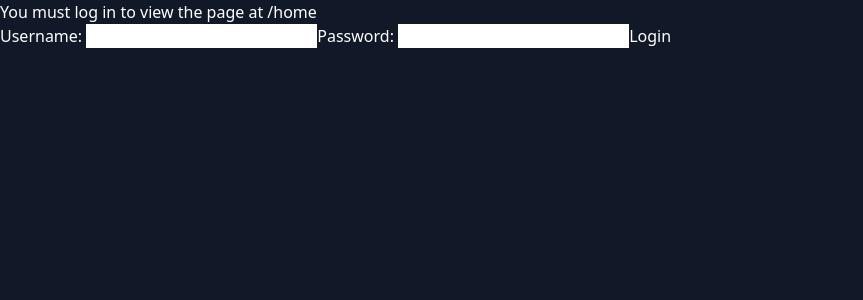
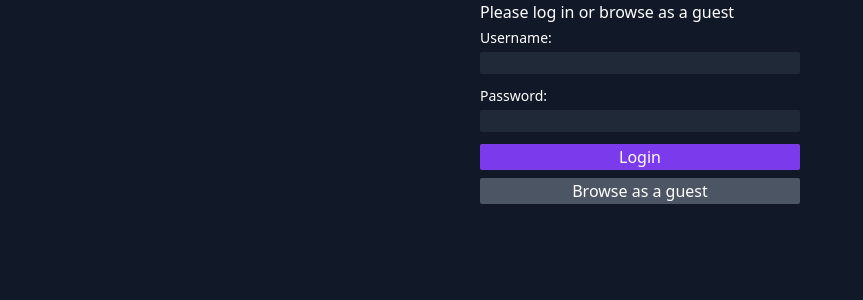
Before and after one commit to adambrudzynski/ott-web, a React app: page /login in a window 1280 px wide. Shown: the top 300 px of the page, without its empty margins (0-863 px from the left). Built offline with nearby package versions, Linux system fonts and the light colour scheme.

Commit message:
handle login as user

```diff
--- a/src/components/Login.jsx
+++ b/src/components/Login.jsx
@@ -2,8 +2,20 @@ import React, { useContext } from "react";
 import { Navigate, useLocation, useNavigate } from "react-router";
 import { UserContext } from "../contexts/Auth.jsx";
 
+const Input = ({ label, name, type, required = true }) => (
+  <label className="w-full my-1 text-sm">
+    {label}
+    <input
+      className="w-full p1 my-1 rounded-sm border border-transparent focus:outline-none focus:ring-2 focus:border-transparent bg-gray-800 focus:bg-gray-700"
+      required={required}
+      name={name}
+      type={type}
+    />
+  </label>
+);
+
 const Login = () => {
-  const { signIn } = useContext(UserContext);
+  const { signIn, isAuth } = useContext(UserContext);
   const navigate = useNavigate();
   const location = useLocation();
   const from = location.state?.from?.pathname || "/home";
@@ -19,17 +31,32 @@ const Login = () => {
     });
   };
 
+  const loginAnonymusly = () =>
+    signIn(undefined, undefined, () => {
+      navigate(from, { replace: true });
+    });
+
+  if (isAuth) return <Navigate to="/home" state={{ from: location }} />;
+
   return (
-    <div>
-      <p>You must log in to view the page at {from}</p>
-      <form onSubmit={handleSubmit}>
-        <label>
-          Username: <input name="username" type="text" />
-        </label>
-        <label>
-          Password: <input name="password" type="password" />
-        </label>
-        <button type="submit">Login</button>
+    <div className="m-auto w-2/3 md:w-2/4 xl:w-1/4">
+      <p>Please log in or browse as a guest </p>
+      <form className="flex flex-col" onSubmit={handleSubmit}>
+        <Input label="Username:" name="username" type="text" />
+        <Input label=" Password:" name="password" type="password" />
+        <button
+          type="submit"
+          className="w-full p1 my-1 rounded-sm border border-transparent focus:outline-none focus:ring-2 focus:border-transparent bg-purple-600 hover:bg-purple-700"
+        >
+          Login
+        </button>
+        <button
+          type="button"
+          className="w-full p1 my-1 rounded-sm border border-transparent focus:outline-none focus:ring-2 focus:border-transparent bg-gray-600 hover:bg-gray-700"
+          onClick={loginAnonymusly}
+        >
+          Browse as a guest
+        </button>
       </form>
     </div>
   );
--- a/src/contexts/Auth.jsx
+++ b/src/contexts/Auth.jsx
@@ -15,13 +15,15 @@ const Auth = ({ children }) => {
   }, []);
 
   const signIn = async (username, password, callback) => {
+    const payload = { device: { PlatformCode: "WEB", Name: uuid() } };
+    if (username && password) {
+      payload.Username = username;
+      payload.Password = password;
+    }
     const {
       data: { User, AuthorizationToken },
     } = await axios.post("/Authorization/SignIn", {
-      device: {
-        PlatformCode: "WEB",
-        Name: uuid(),
-      },
+      ...payload,
     });
 
     localStorage.setItem("token", AuthorizationToken.Token);
--- a/src/index.js
+++ b/src/index.js
@@ -23,7 +23,10 @@ axios.interceptors.response.use(
     return response;
   },
   function (error) {
-    if (error?.response?.data.MessageKey === "TOKEN_EXPIRED") {
+    if (
+      error?.response?.data.MessageKey === "TOKEN_EXPIRED" ||
+      error?.response?.data.MessageKey === "UNAUTHORIZED"
+    ) {
       localStorage.removeItem("token");
       localStorage.removeItem("user");
       window.location.replace("/login");
```
